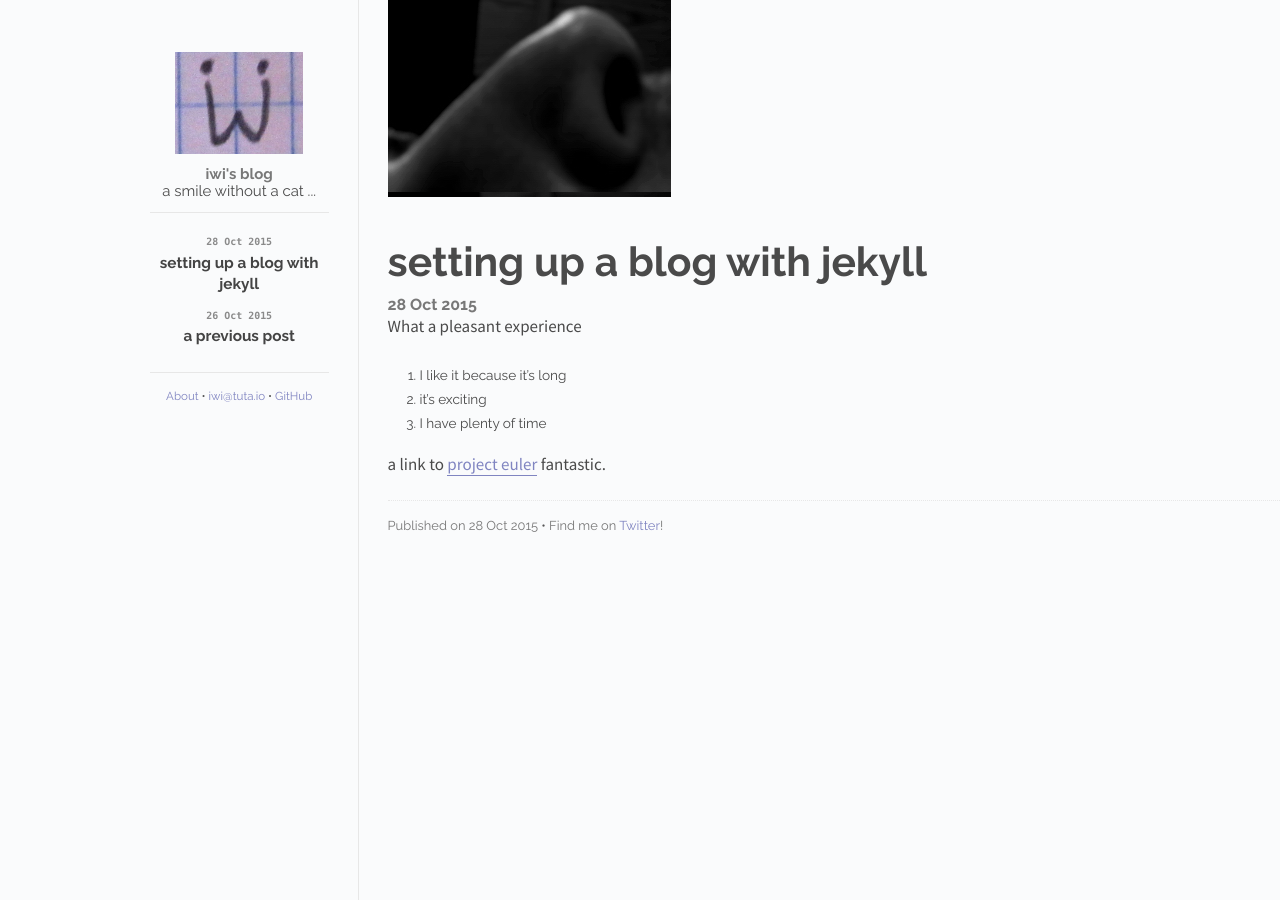
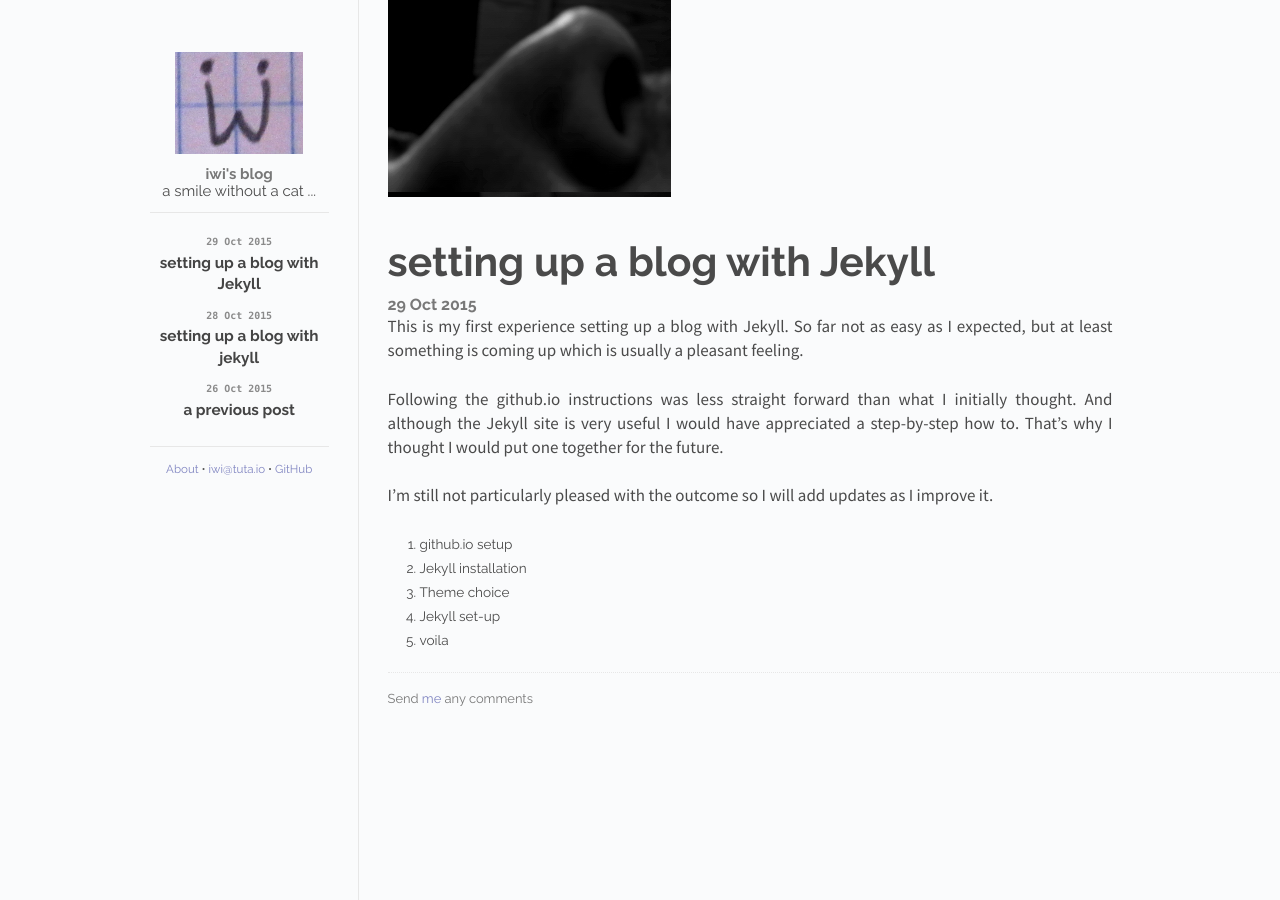
Before and after one commit to iwi/iwi.github.io, a Jekyll site: the page built from index.html, in a window 1280 px wide. Built offline with Jekyll 4.4.1, drawn with Linux system fonts in a browser that asks for light colours; Markdown is read by kramdown in place of the engine named in the settings.

Commit message:
Change post template footer

```diff
--- a/_includes/post.html
+++ b/_includes/post.html
@@ -17,8 +17,7 @@
   </div>
   <div class="colophon">
     <p>
-      <span id="pub-date">Published on {{ page.date | date_to_string }}</span> <span class="separator">&bull;</span>
-      <span id="social">Find me on <a href="">Twitter</a>!</span>
+      <span id="social"> Send <a href="mailto:(iwi@tuta.io)">me</a> any comments</span>
     </p>
   </div>
 </div>
--- a/_layouts/default.html
+++ b/_layouts/default.html
@@ -41,7 +41,7 @@
         </div>
         <div class="footer">
           <span id="footer-links">
-            <a href="/site/about.html" class="footer-link">About</a> <span class="separator">&bull;</span>
+            <a href="/_site/about.html" class="footer-link">About</a> <span class="separator">&bull;</span>
             <a href="mailto:(iwi@tuta.io)" class="footer-link">iwi@tuta.io</a> <span class="separator">&bull;</span>
             <a href="https://github.com/iwi" class="footer-link">GitHub</a>
           </span>
--- /dev/null
+++ b/_posts/2015-10-29-setting-up-jekyll-1.markdown
@@ -0,0 +1,25 @@
+---
+layout: post
+title: "setting up a blog with Jekyll"
+cover: cover.jpg
+date:   2015-10-29 12:00:00
+categories: posts
+---
+
+This is my first experience setting up a blog with Jekyll. So far not as
+easy as I expected, but at least something is coming up which is usually a
+pleasant feeling.
+
+Following the github.io instructions was less straight forward than what I
+initially thought. And although the Jekyll site is very useful I would have
+appreciated a step-by-step how to. That's why I thought I would put one
+together for the future.
+
+I'm still not particularly pleased with the outcome so I will add updates as I
+improve it.
+
+1. github.io setup
+2. Jekyll installation
+3. Theme choice
+4. Jekyll set-up
+5. voila
```
